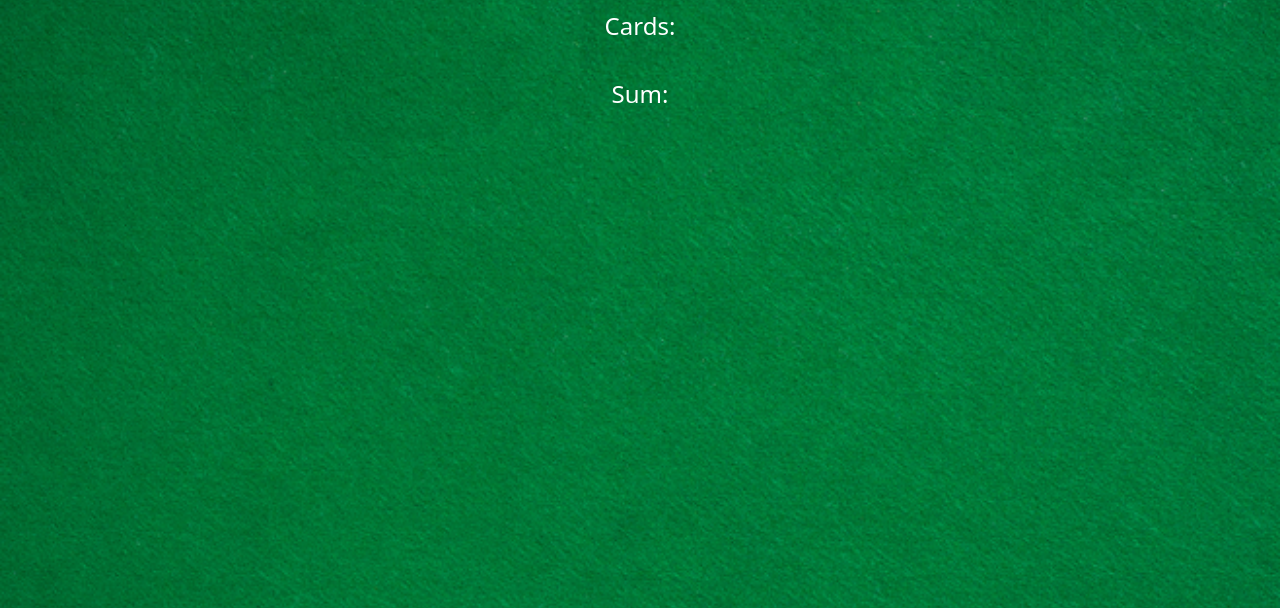
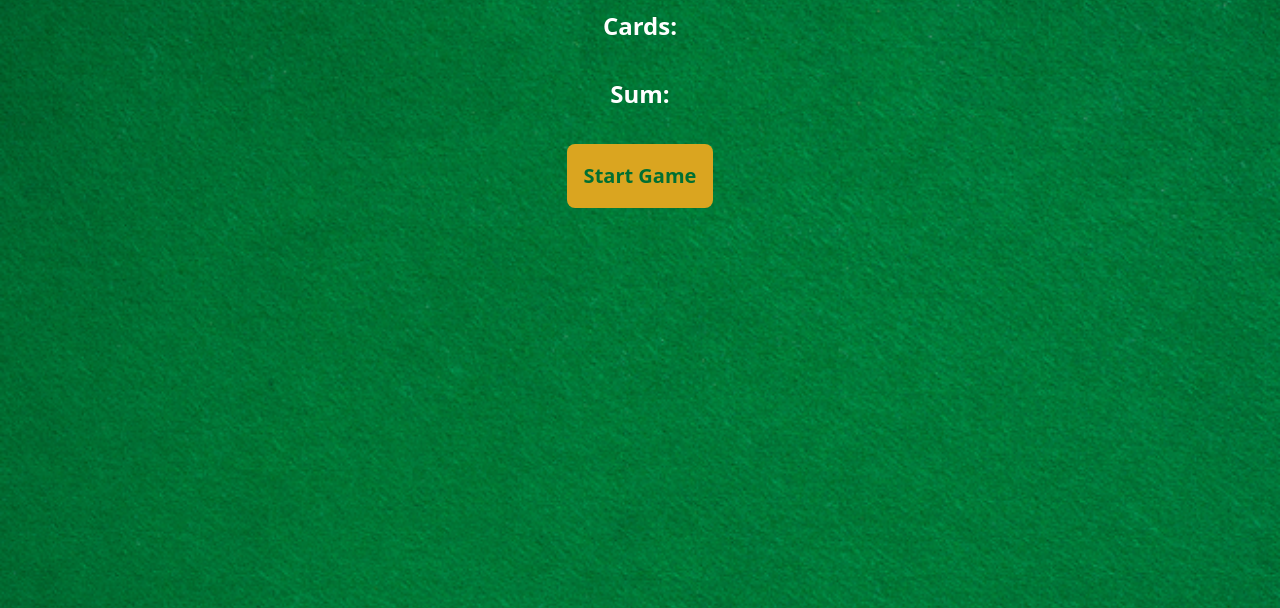
Before and after one commit to bju12290/SimpleJSBlackJack, a plain HTML site: page index.html in a window 1280 px wide. Shown: the part 192-800 px from the top of the page. Drawn offline with nearby package versions, Linux system fonts and the light colour scheme.

Commit message:
Added Start Button

```diff
--- a/index.html
+++ b/index.html
@@ -11,11 +11,14 @@
     <body class="col">
         <div class="row">
             <h1 class="d-flex justify-content-center mt-5 fw-bold">Blackjack</h1>
-                <p class="d-flex justify-content-center my-3 text-white fs-2 fst-italic" id="message-el">Want to play a round?</p>
-                <p class="d-flex justify-content-center my-3 text-white fs-4">Cards:</p>
-                <p class="d-flex justify-content-center my-3 text-white fs-4">Sum:</p>
+                <p class="d-flex justify-content-center my-3 text-white fs-2 fst-italic fw-semibold" id="message-el">Want to play a round?</p>
+                <p class="d-flex justify-content-center my-3 text-white fs-4 fw-semibold">Cards:</p>
+                <p class="d-flex justify-content-center my-3 text-white fs-4 fw-semibold">Sum:</p>
             <script src="index.js"></script>
             <script src="https://cdn.jsdelivr.net/npm/bootstrap@5.3.0/dist/js/bootstrap.bundle.min.js" integrity="sha384-geWF76RCwLtnZ8qwWowPQNguL3RmwHVBC9FhGdlKrxdiJJigb/j/68SIy3Te4Bkz" crossorigin="anonymous"></script>
+            <div class="d-flex justify-content-center">
+                <button class="btn btn-lg p-3 m-3 fw-bold" onclick="startGame()">Start Game</button>
+            </div>
         </div>
     </body>
 </div>
--- a/index.js
+++ b/index.js
@@ -5,7 +5,7 @@ let hasBlackJack = false
 let isAlive = true
 let message = ""
 
-
+function startGame() {
     if (sum <= 20) {
         message = "Hit or Stay? 🤔"
     } else if (sum === 21) {
@@ -15,5 +15,5 @@ if (sum <= 20) {
         isAlive = false
         message = "Bust! 😭"
     }
-
     console.log(message)
+}
--- a/style.css
+++ b/style.css
@@ -8,7 +8,6 @@ body {
 
 #bg {
     background-image: url("img/bg.png");
-    background-repeat: no-repeat;
     background-size: cover;
     height: 100vh;
     overflow: hidden;
@@ -21,3 +20,8 @@ body {
       overflow: hidden;
     }
   }
+
+  button {
+    background-color: goldenrod !important;
+    color: #016f32 !important;
+  }
```
Lines whose indentation alone changed are shown as unchanged.
